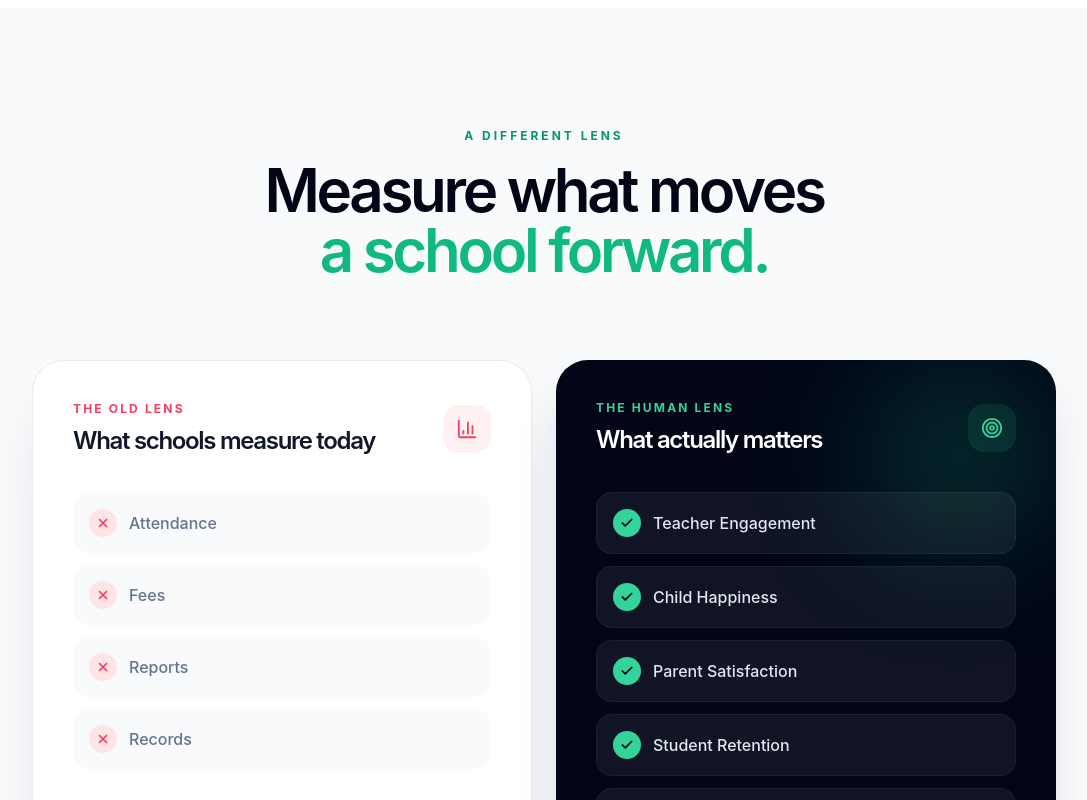
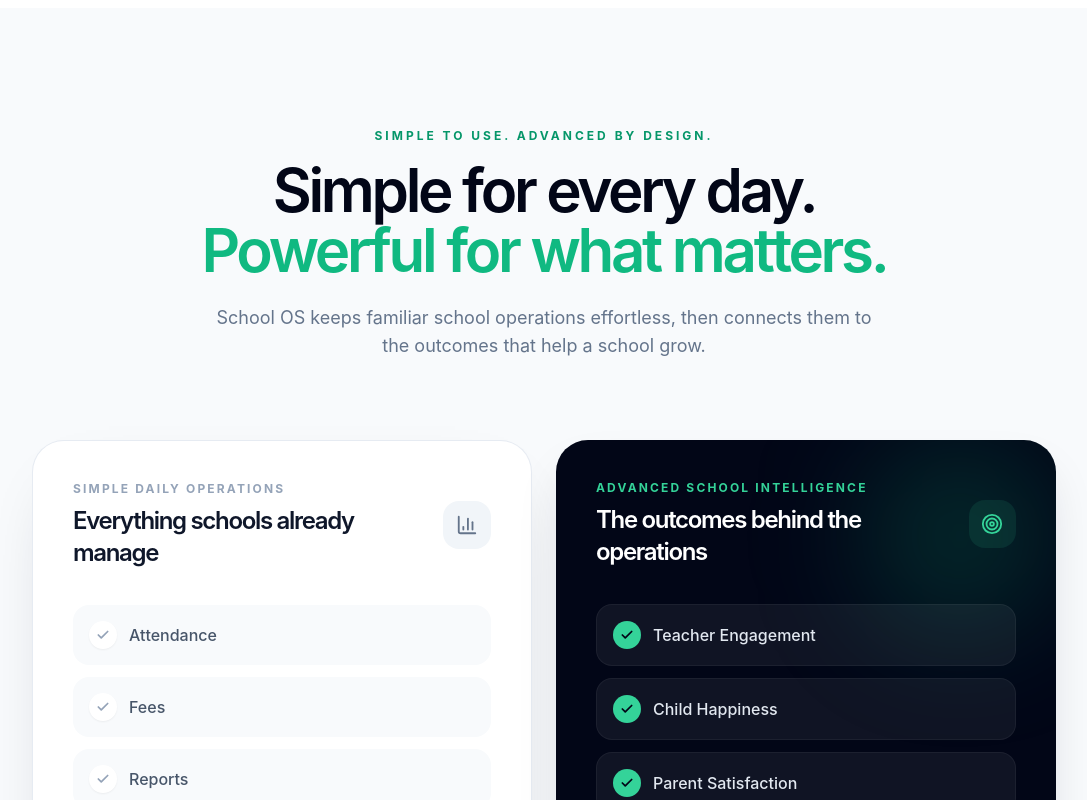
Before and after one commit to Aktiar0403/school-os, a Next.js app: page / in a window 1280 px wide. Shown: the part 1940-2740 px from the top of the page, without its empty margins (96-1183 px from the left). Built offline with nearby package versions, Linux system fonts and the light colour scheme.

Commit message:
Unify simple and advanced product story

```diff
--- a/app/page.tsx
+++ b/app/page.tsx
@@ -36,7 +36,6 @@ import {
   TrendingUp,
   Trophy,
   Users,
-  X,
   type LucideIcon,
 } from "lucide-react";
 import { Counter } from "@/components/Counter";
@@ -369,32 +368,33 @@ export default function Home() {
 
       <section className="section-pad bg-slate-50">
         <SectionIntro
-          eyebrow="A different lens"
+          eyebrow="Simple to use. Advanced by design."
           title={
             <>
-              Measure what moves
+              Simple for every day.
               <br />
-              <span className="text-emerald-500">a school forward.</span>
+              <span className="text-emerald-500">Powerful for what matters.</span>
             </>
           }
+          description="School OS keeps familiar school operations effortless, then connects them to the outcomes that help a school grow."
         />
         <div className="mx-auto grid max-w-5xl gap-6 md:grid-cols-2">
           <Reveal>
             <div className="soft-card h-full rounded-[2rem] bg-white p-7 md:p-10">
               <div className="mb-9 flex items-center justify-between">
                 <div>
-                  <p className="text-xs font-bold uppercase tracking-[0.18em] text-rose-500">The old lens</p>
-                  <h3 className="display mt-2 text-2xl font-semibold">What schools measure today</h3>
+                  <p className="text-xs font-bold uppercase tracking-[0.18em] text-slate-400">Simple daily operations</p>
+                  <h3 className="display mt-2 text-2xl font-semibold">Everything schools already manage</h3>
                 </div>
-                <div className="flex h-12 w-12 items-center justify-center rounded-2xl bg-rose-50 text-rose-500">
+                <div className="flex h-12 w-12 items-center justify-center rounded-2xl bg-slate-100 text-slate-500">
                   <BarChart3 size={22} />
                 </div>
               </div>
               <div className="space-y-3">
                 {problemToday.map((item) => (
-                  <div key={item} className="flex items-center gap-3 rounded-2xl bg-slate-50 px-4 py-4 text-slate-500">
-                    <span className="flex h-7 w-7 items-center justify-center rounded-full bg-rose-100 text-rose-500">
-                      <X size={14} strokeWidth={3} />
+                  <div key={item} className="flex items-center gap-3 rounded-2xl bg-slate-50 px-4 py-4 text-slate-600">
+                    <span className="flex h-7 w-7 items-center justify-center rounded-full bg-white text-slate-400 shadow-sm">
+                      <Check size={14} strokeWidth={3} />
                     </span>
                     <span className="font-medium">{item}</span>
                   </div>
@@ -407,8 +407,8 @@ export default function Home() {
               <div className="absolute right-0 top-0 h-48 w-48 rounded-full bg-emerald-500/20 blur-[60px]" />
               <div className="relative mb-9 flex items-center justify-between">
                 <div>
-                  <p className="text-xs font-bold uppercase tracking-[0.18em] text-emerald-400">The human lens</p>
-                  <h3 className="display mt-2 text-2xl font-semibold">What actually matters</h3>
+                  <p className="text-xs font-bold uppercase tracking-[0.18em] text-emerald-400">Advanced school intelligence</p>
+                  <h3 className="display mt-2 text-2xl font-semibold">The outcomes behind the operations</h3>
                 </div>
                 <div className="flex h-12 w-12 items-center justify-center rounded-2xl bg-emerald-400/10 text-emerald-400">
                   <Target size={22} />
@@ -622,15 +622,15 @@ export default function Home() {
 
       <section className="section-pad overflow-hidden bg-white">
         <SectionIntro
-          eyebrow="From vision to everyday value"
+          eyebrow="Advanced features. Simple experience."
           title={
             <>
-              Technology that quietly
+              Powerful technology that
               <br />
-              <span className="text-emerald-500">makes school better.</span>
+              <span className="text-emerald-500">feels effortless.</span>
             </>
           }
-          description="Simple tools working together to reduce friction, strengthen trust, and keep every family connected."
+          description="Every capability is designed to take fewer steps, require less training, and quietly do more for the entire school."
         />
         <div className="mx-auto grid max-w-6xl gap-5 md:grid-cols-2">
           {capabilities.map(({ title, text, outcome, icon: Icon, accent }, index) => (
```
